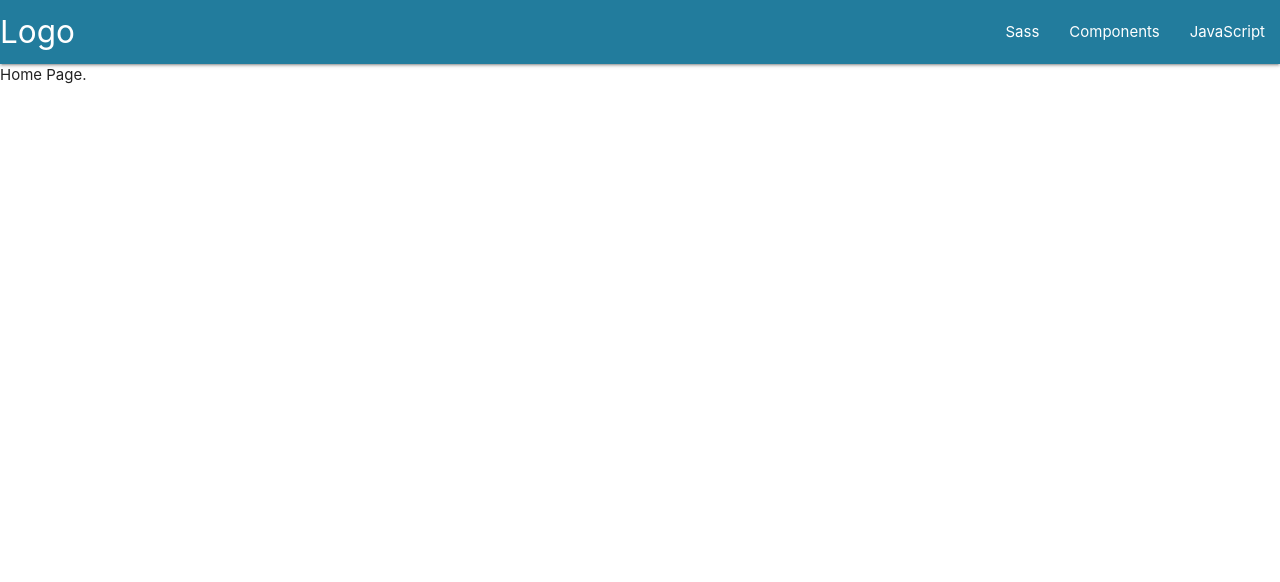
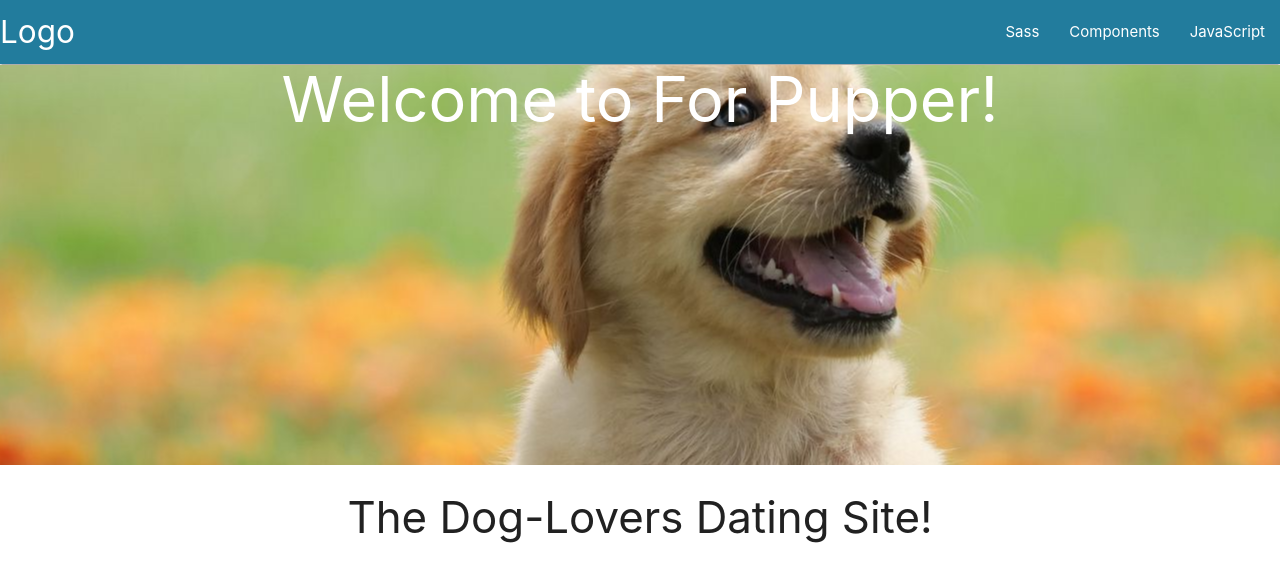
Before and after one commit to jonathanjwatson/for-rover, a React (Create React App) app in the folder client/: page / in a window 1280 px wide. Shown: the top 582 px of the page. Built offline with nearby package versions, Linux system fonts and the light colour scheme.

Commit message:
added styling for background image

```diff
--- /dev/null
+++ b/client/src/App.css
@@ -0,0 +1,5 @@
+.row .col{
+    text-align: center;
+    margin: auto;
+    float: none;
+}
--- a/client/src/App.js
+++ b/client/src/App.js
@@ -1,7 +1,8 @@
 import React from "react";
 import { BrowserRouter as Router, Switch, Route } from "react-router-dom";
+import "./App.css";
 import NavBar from "./components/Shared/NavBar/NavBar";
-import Home from "./containers/Home";
+import Home from "./containers/Home/Home";
 import Login from "./containers/Login";
 import CompleteProfile from "./containers/CompleteProfile";
 import Dashboard from "./containers/Dashboard";
--- a/client/src/containers/Home.jsx
+++ /dev/null
@@ -1,13 +0,0 @@
-import React, { Component } from 'react';
-
-class Home extends Component {
-    render() {
-        return (
-            <div>
-                Home Page.
-            </div>
-        );
-    }
-}
-
-export default Home;
--- /dev/null
+++ b/client/src/containers/Home/Home.css
@@ -0,0 +1,5 @@
+#homepage-cover{
+    min-height: 50vh;
+    background: url(../../images/puppy.jpg) no-repeat center center fixed;
+    margin-top: -41px;
+}
--- /dev/null
+++ b/client/src/containers/Home/Home.jsx
@@ -0,0 +1,30 @@
+import React, { Component } from "react";
+import "./Home.css";
+import Puppy from "../../images/puppy.jpg";
+
+class Home extends Component {
+  render() {
+    return (
+      <>
+        <div id="homepage-cover">
+          <div className="container">
+            <div className="row">
+              <div className="col">
+                <h1 style={{ color: "#ffffff" }}>Welcome to For Pupper!</h1>
+              </div>
+            </div>
+          </div>
+        </div>
+        <div className="container">
+          <div className="row">
+            <div className="col">
+              <h3>The Dog-Lovers Dating Site!</h3>
+            </div>
+          </div>
+        </div>
+      </>
+    );
+  }
+}
+
+export default Home;
--- a/client/src/containers/Login.jsx
+++ b/client/src/containers/Login.jsx
@@ -44,7 +44,7 @@ class Login extends Component {
             id="login-alert"
             style={{ backgroundColor: "#FE6D73", paddingTop: 3 }}
           >
-            <div className="col" style={{ textAlign: "center", float: "none" }}>
+            <div className="col">
               <p style={{ color: "#ffffff" }}>{this.state.error}</p>
             </div>
           </div>
```
Also changed, not shown: client/src/images/puppy.jpg (added).
